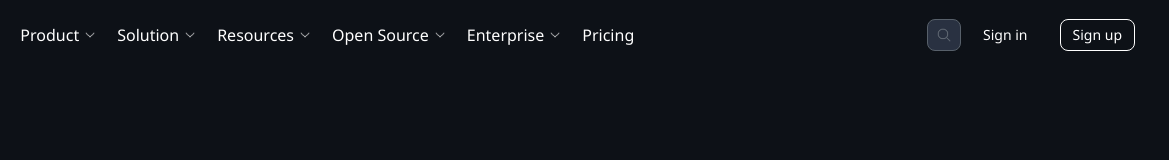
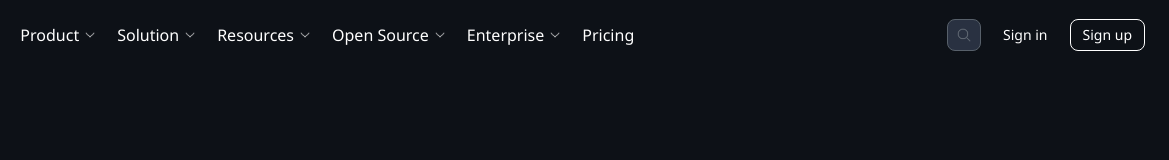
Before and after one commit to CristianPopovici14/github-landingpage-ui, a plain HTML site: page index.html in a window 1280 px wide. Shown: the full height of the page, 111-1280 px from the left. Drawn offline with Linux system fonts and the light colour scheme.

Commit message:
Update header.css
I solved a style error

```diff
--- a/header.css
+++ b/header.css
@@ -7,6 +7,7 @@
     }
     .ft-mv {
         width: fit-content !important;
+        margin-right: 16px;
     }
 }
 
@@ -87,11 +88,10 @@ div {
 .ft-mv {
     height: fit-content;
     width: 100%;
-    margin-right: 16px;
 }
 
 .f-button {
-    margin: 0 10px;
+    margin-left: 10px;
     height: 32px;
     color: white;
     padding: 4px 12px;
```
